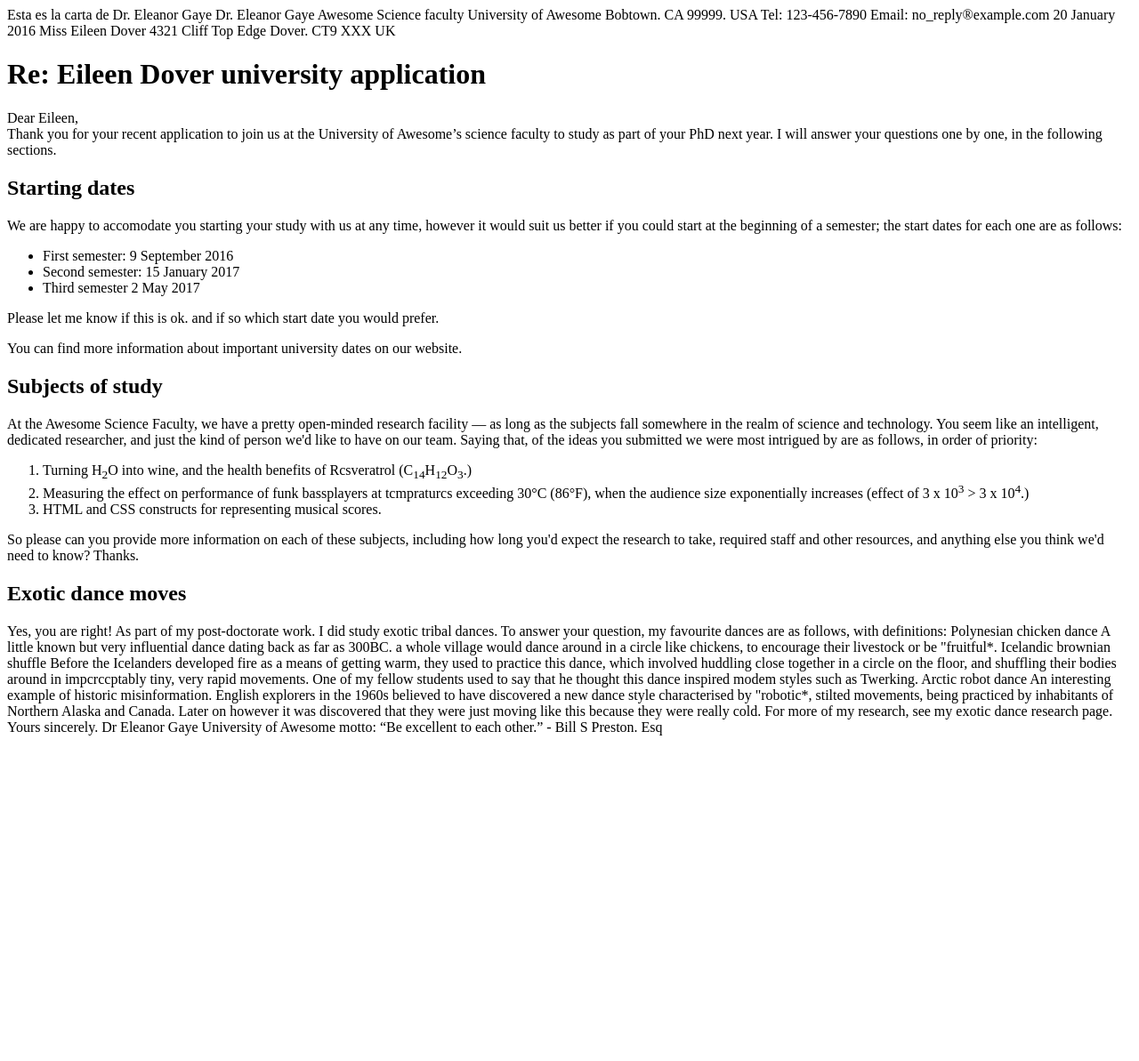
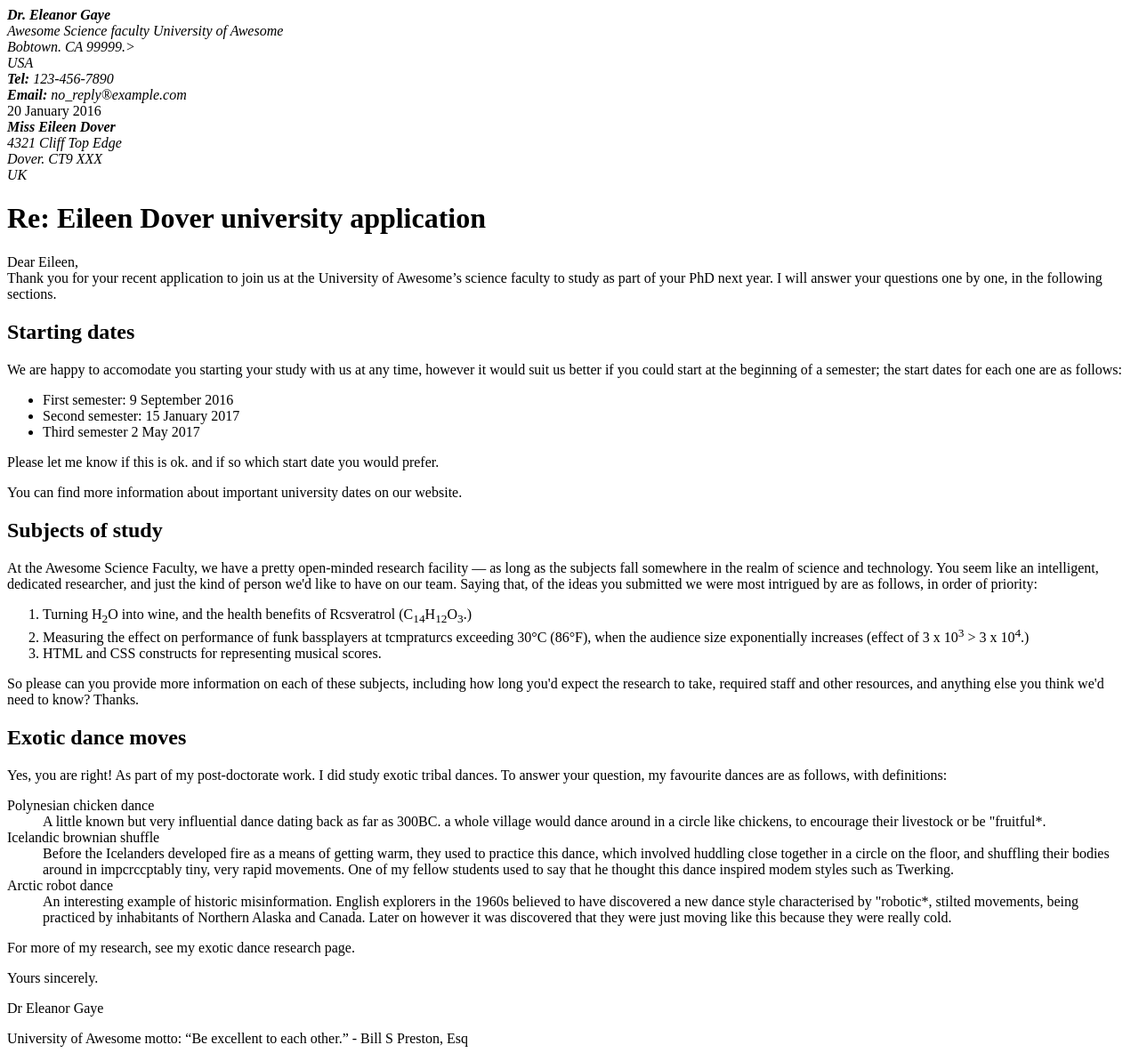
Before and after one commit to alcasber25/practica-carta, a plain HTML site: page index.html in a window 1280 px wide. Shown: the whole page at 89% size. Before the commit the page ends 835 px from the top, so only its background shows below. Drawn offline with Linux system fonts and the light colour scheme.

Commit message:
se actualizaron los estilos de cursiva y negrita en remitente y destinatario

```diff
--- a/index.html
+++ b/index.html
@@ -1,21 +1,28 @@
 <!DOCTYPE html>
-<html>
+<html lang="en">
 <head>
-<meta charset="UTF-8"
-<title>Esta es la carta de Dr. Eleanor Gaye</title>
+    <meta charset="UTF-8">
+    <title>Esta es la carta de Dr. Eleanor Gaye</title>
 </head>
 
 <body>
-Dr. Eleanor Gaye
-Awesome Science faculty University of Awesome Bobtown. CA 99999.
-USA
-Tel: 123-456-7890
-Email: no_reply®example.com
+<address>
+    <i></i><b>Dr. Eleanor Gaye</b><br>
+    Awesome Science faculty University of Awesome<br>
+    Bobtown. CA 99999.><br>
+    USA<br>
+    <b>Tel:</b> 123-456-7890<br>
+    <b>Email:</b> no_reply®example.com</i><br>
+</address>
 20 January 2016
-Miss Eileen Dover
-4321 Cliff Top Edge
-Dover. CT9 XXX UK
 
+
+<address>
+<i><b>Miss Eileen Dover</b><br>
+4321 Cliff Top Edge<br>
+Dover. CT9 XXX<br>
+UK</i><br>
+</address>
 <h1>Re: Eileen Dover university application</h1>
 
 <p>Dear Eileen,<br>
@@ -41,16 +48,18 @@
 <p>So please can you provide more information on each of these subjects, including how long you'd expect the research to take, required staff and other resources, and anything else you think we'd need to know? Thanks.</p>
 
 <h2>Exotic dance moves</h2>
-Yes, you are right! As part of my post-doctorate work. I did study exotic tribal dances. To answer your question, my favourite dances are as follows, with definitions:
-Polynesian chicken dance
-A little known but very influential dance dating back as far as 300BC. a whole village would dance around in a circle like chickens, to encourage their livestock or be "fruitful*.
-Icelandic brownian shuffle
-Before the Icelanders developed fire as a means of getting warm, they used to practice this dance, which involved huddling close together in a circle on the floor, and shuffling their bodies around in impcrccptably tiny, very rapid movements. One of my fellow students used to say that he thought this dance inspired modem styles such as Twerking.
-Arctic robot dance
-An interesting example of historic misinformation. English explorers in the 1960s believed to have discovered a new dance style characterised by "robotic*, stilted movements, being practiced by inhabitants of Northern Alaska and Canada. Later on however it was discovered that they were just moving like this because they were really cold.
-For more of my research, see my exotic dance research page.
-Yours sincerely.
-Dr Eleanor Gaye
-University of Awesome motto: “Be excellent to each other.” - Bill S Preston. Esq
+<p>Yes, you are right! As part of my post-doctorate work. I did study exotic tribal dances. To answer your question, my favourite dances are as follows, with definitions:</p>
+<dl>
+    <dt>Polynesian chicken dance</dt>
+    <dd>A little known but very influential dance dating back as far as 300BC. a whole village would dance around in a circle like chickens, to encourage their livestock or be "fruitful*.</dd>
+    <dt>Icelandic brownian shuffle</dt>
+    <dd>Before the Icelanders developed fire as a means of getting warm, they used to practice this dance, which involved huddling close together in a circle on the floor, and shuffling their bodies around in impcrccptably tiny, very rapid movements. One of my fellow students used to say that he thought this dance inspired modem styles such as Twerking.</dd>
+    <dt>Arctic robot dance</dt>
+    <dd>An interesting example of historic misinformation. English explorers in the 1960s believed to have discovered a new dance style characterised by "robotic*, stilted movements, being practiced by inhabitants of Northern Alaska and Canada. Later on however it was discovered that they were just moving like this because they were really cold.</dd>
+</dl>
+<p>For more of my research, see my exotic dance research page.</p>
+<p>Yours sincerely.</p>
+<p>Dr Eleanor Gaye</p>
+<p>University of Awesome motto: “Be excellent to each other.” - Bill S Preston, Esq</p>
 </body>
 </html>
```
Also changed, not shown: 1 other file.
